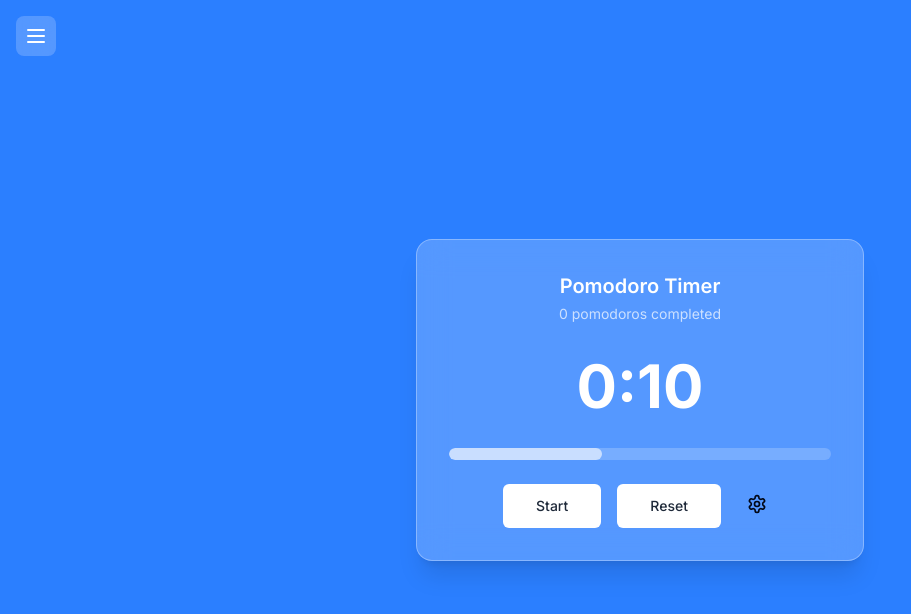
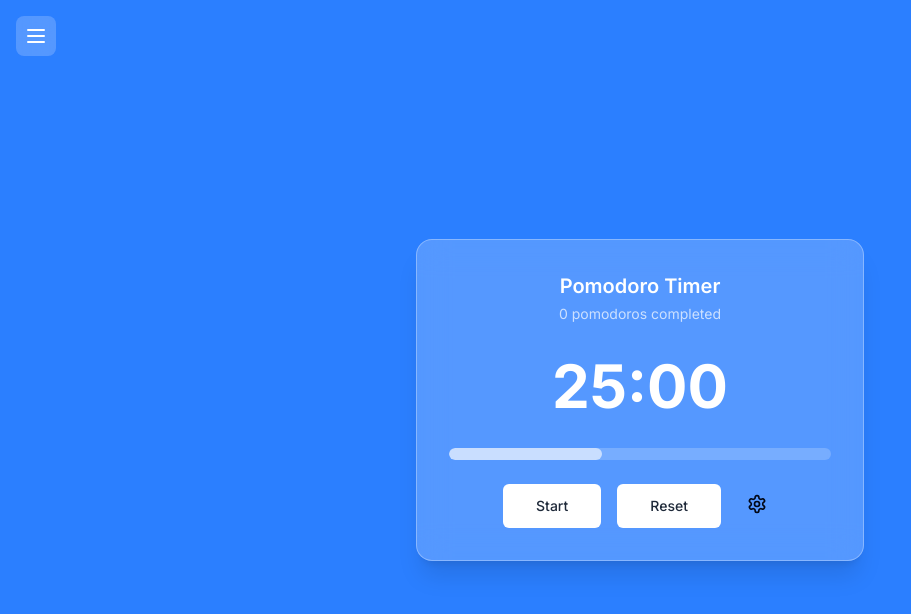
Before and after one commit to Snipe-ctrl/level-up-focus, a Next.js app: page / in a window 1280 px wide. Shown: the top 614 px of the page, without its empty margins (0-911 px from the left). Built offline with nearby package versions, Linux system fonts and the light colour scheme; no server answers.

Commit message:
feat(timer): added break and work period states

```diff
--- a/src/components/timer.js
+++ b/src/components/timer.js
@@ -5,20 +5,33 @@ import { Settings } from "lucide-react";
 import Button from "./ui/button";
 
 export default function Timer() {
-    const [timeLeft, setTimeLeft] = useState(10);
-    const [isRunning, setIsRunning] = useState(false)
+    const [timeLeft, setTimeLeft] = useState(60 * 25);
+    const [isRunning, setIsRunning] = useState(false);
+    const [currentPhase, setCurrentPhase] = useState("work");
 
-    const handlePomodoroStart = () => {
-        const intervalId = setInterval(() => {
-            setSeconds(prevSeconds => prevSeconds - 1);
-        }, 1000);
-    };
+    const [timerSettings, setTimerSettings] = useState({
+        workDuration: 25,
+        breakDuration: 5,
+        longBreakDuration: 15,
+    });
 
     const formatTime = (seconds) => {
         const minutes = Math.floor(seconds / 60);
         const secs = seconds % 60;
         return `${minutes}:${secs < 10 ? '0' : ''}${secs}`;
     };
+
+    useEffect(() => {
+        if (timeLeft === 0) {
+            if (currentPhase === "work") {
+                setCurrentPhase("break");
+                setTimeLeft(timerSettings.breakDuration * 60);
+            } else if (currentPhase === "break") {
+                setTimeLeft(timerSettings.workDuration * 60);
+                setCurrentPhase("work");
+            }
+        }
+    }, [timeLeft])
 
     useEffect(() => {
         if (!isRunning || timeLeft <= 0) return;
@@ -42,7 +55,11 @@ export default function Timer() {
       };
 
     const handleReset = () => {
-        setTimeLeft(10);
+        if (currentPhase === "work") {
+            setTimeLeft(timerSettings.workDuration * 60);
+        } else if (currentPhase === "break") {
+            setTimeLeft(timerSettings.breakDuration * 60);
+        }
         setIsRunning(false);
     };
 
```
